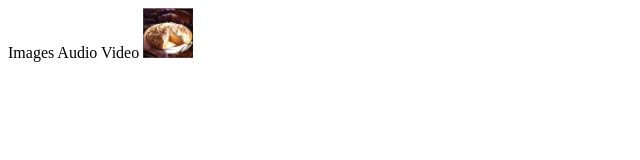
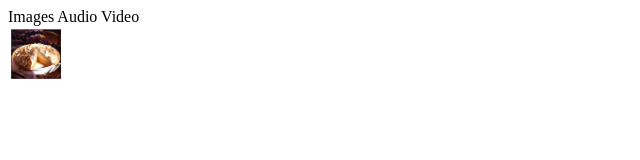
Before and after one commit to Cooperdean123/Cooperdean123.github.io, a plain HTML site: page mixed-media/index.html in a window 1280 px wide. Shown: the whole page, without its empty margins (0-640 px from the left). Drawn offline with Linux system fonts and the light colour scheme.

Commit message:
aaaaaaaaaaaaaaaaaaaaaaaaaaaaaaaaaaaaaaaaa

```diff
--- a/mixed-media/index.html
+++ b/mixed-media/index.html
@@ -9,7 +9,7 @@
     <table>
         <tbody>
             <thead> Images </thead> <thead> Audio </thead> <thead> Video </thead>
-            <tr> <img src="pie.png" alt="a pie" width="50" height="50" title="A pie"> </tr>
+            <td> <img src="pie.png" alt="a pie" width="50" height="50" title="A pie"> </td>
         </tbody>
     </table>
 </body>
```
